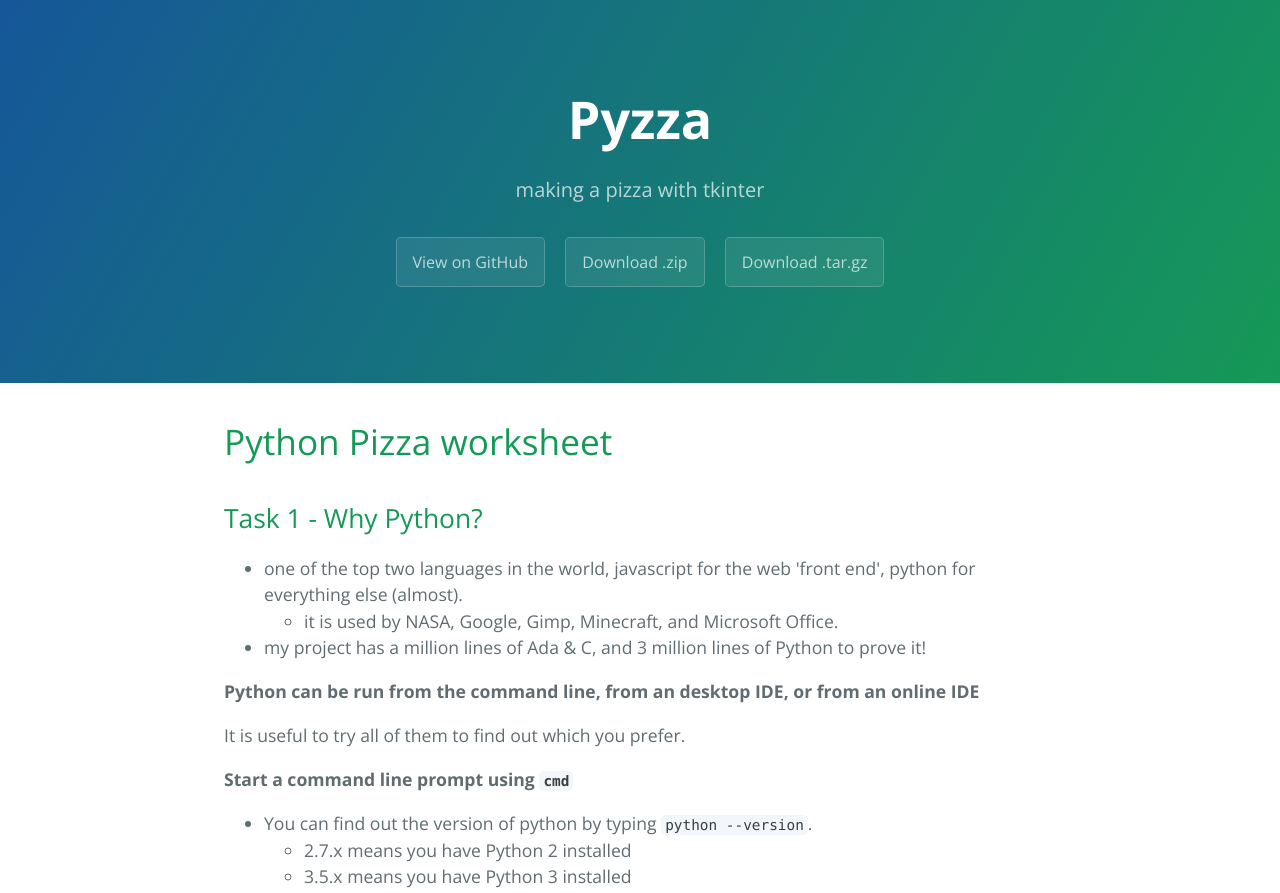
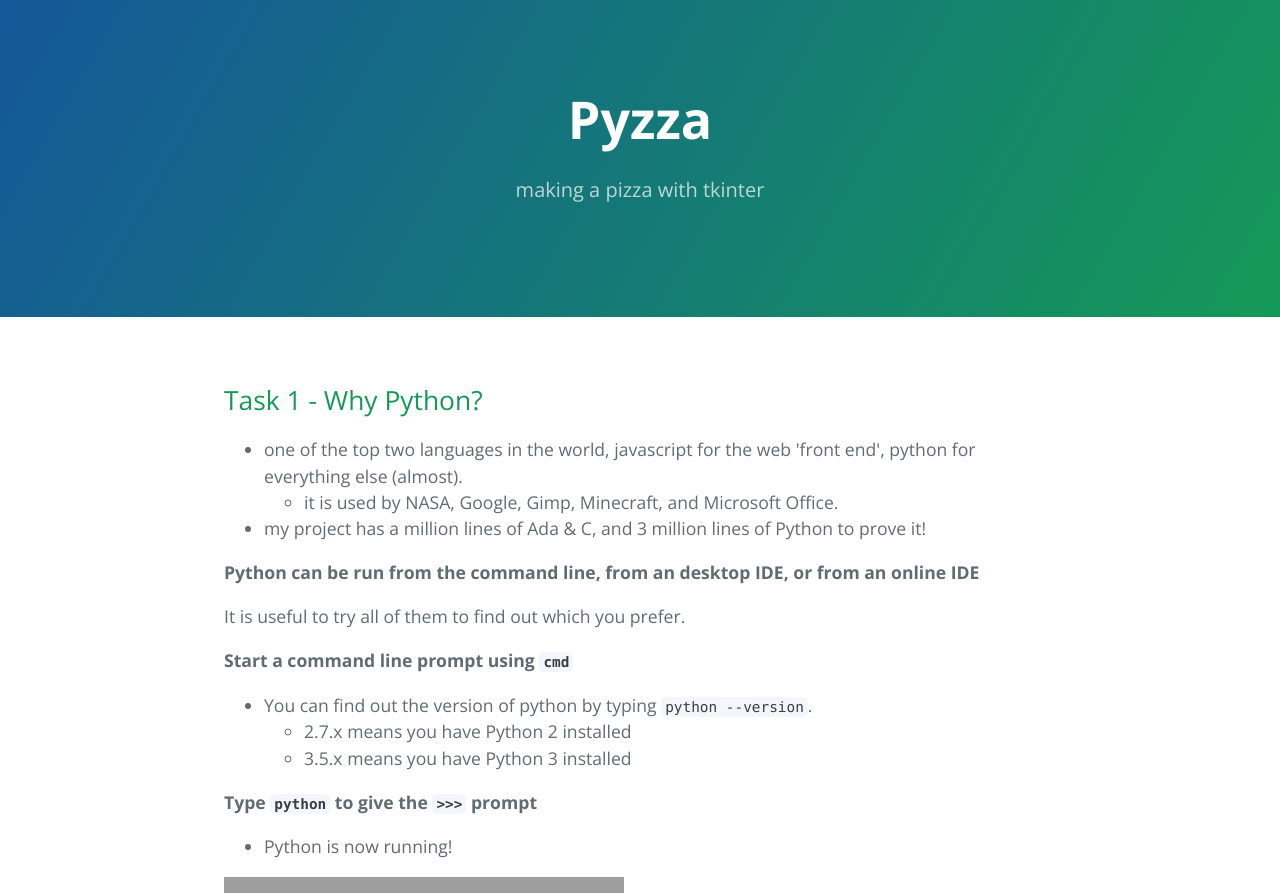
Before and after one commit to JohnReeves/pyzza, a plain HTML site: page index.html in a window 1280 px wide. Shown: the top 893 px of the page. Drawn offline with nearby package versions, Linux system fonts and the light colour scheme; grey boxes are pictures that could not be loaded.

Commit message:
Update index.html

```diff
--- a/index.html
+++ b/index.html
@@ -13,14 +13,11 @@
     <section class="page-header">
       <h1 class="project-name">Pyzza</h1>
       <h2 class="project-tagline">making a pizza with tkinter</h2>
-      <a href="https://github.com/JohnReeves/pyzza" class="btn">View on GitHub</a>
-      <a href="https://github.com/JohnReeves/pyzza/zipball/master" class="btn">Download .zip</a>
-      <a href="https://github.com/JohnReeves/pyzza/tarball/master" class="btn">Download .tar.gz</a>
     </section>
 
     <section class="main-content">
-      <h1>
-<a id="python-pizza-worksheet" class="anchor" href="#python-pizza-worksheet" aria-hidden="true"><span aria-hidden="true" class="octicon octicon-link"></span></a>Python Pizza worksheet</h1>
+
+<a id="python-pizza-worksheet" class="anchor" href="#python-pizza-worksheet" aria-hidden="true"><span aria-hidden="true" class="octicon octicon-link"></span></a>
 
 <h2>
 <a id="task-1---why-python" class="anchor" href="#task-1---why-python" aria-hidden="true"><span aria-hidden="true" class="octicon octicon-link"></span></a>Task 1 - Why Python?</h2>
```
